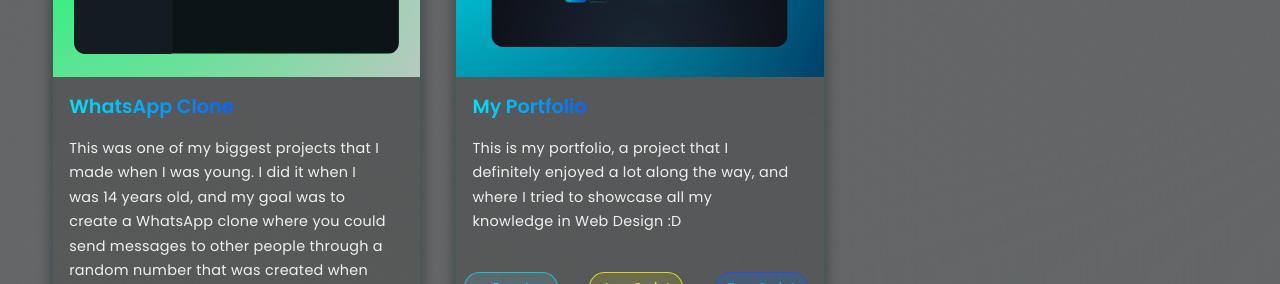
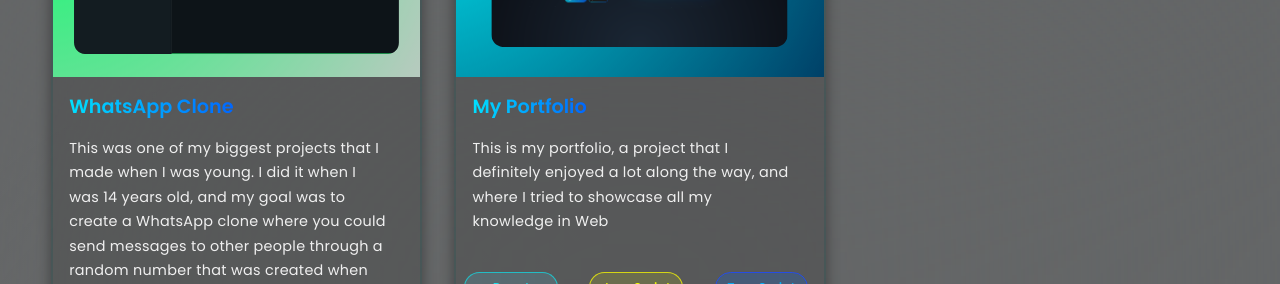
Before and after one commit to Danipro942/Portfolio, a React (Vite) app: page / in a window 1280 px wide. Shown: the part 3240-3524 px from the top of the page. Built offline with nearby package versions, Linux system fonts and the light colour scheme.

Commit message:
Ceo and fixing lgn

```diff
--- a/src/Components/Experience/TabbedComponent/index.tsx
+++ b/src/Components/Experience/TabbedComponent/index.tsx
@@ -25,7 +25,6 @@ const TabbedComponent = () => {
     },
   ];
 
-  // Función para manejar el clic en los botones
   const handleTabClick = (tabName: string) => {
     setActiveTab(tabName);
   };
@@ -33,7 +32,6 @@ const TabbedComponent = () => {
   return (
     <>
       <div className="tab-container" data-aos="fade-up">
-        {/* El slider ahora usa una clase dinámica para su posición */}
         <div className={`slider tab-${activeTab}`}></div>
 
         {tabsData.map((tab) => (
@@ -47,7 +45,6 @@ const TabbedComponent = () => {
         ))}
       </div>
 
-      {/* Contenido dinámico */}
       <div className="tab-content">
         {tabsData.find((tab) => tab.id === activeTab)?.content}
       </div>
--- a/src/locals/en/global.json
+++ b/src/locals/en/global.json
@@ -65,7 +65,7 @@
             "description2": "This application undoubtedly fills me with pride and is one of my greatest projects, combining all the experience I have acquired over the years. It is a real-time messaging application that uses proprietary libraries such as Express and Socket.io, so you can receive messages in real time from other people.",
             "description3": "This is a Todo Task app that combines both Front-End and Back-End. It's a practice project, but I made it to test my Back-End skills at that time.",
             "description4": "This was one of my biggest projects that I made when I was young. I did it when I was 14 years old, and my goal was to create a WhatsApp clone where you could send messages to other people through a random number that was created when you registered your account. Unfortunately, I couldn't finish it 100%, but the basic functionalities, such as sending real-time messages, work and show the knowledge I had at that age.",
-            "description5": "This is my portfolio, a project that I definitely enjoyed a lot along the way, and where I tried to showcase all my knowledge in Web Design :D"
+            "description5": "This is my portfolio, a project that I definitely enjoyed a lot along the way, and where I tried to showcase all my knowledge in Web "
         },
         "tabsData": {
             "projects": "Projects",
--- a/src/locals/es/global.json
+++ b/src/locals/es/global.json
@@ -65,8 +65,7 @@
             "description2": "Sin duda, esta aplicación me llena de orgullo y es uno de mis mayores proyectos, combinando toda la experiencia que he adquirido a lo largo de los años. Es una aplicación de mensajería en tiempo real que utiliza librerías propias como Express y Socket.io, para que puedas recibir mensajes en tiempo real de otras personas.",
             "description3": "Esta es una aplicación de tareas (Todo Task) que combina tanto Front-End como Back-End. Es un proyecto de práctica, pero lo hice para probar mis habilidades de Back-End en ese momento.",
             "description4": "Este fue uno de mis proyectos más grandes que hice cuando era joven. Lo realicé cuando tenía 14 años, y mi objetivo era crear un clon de WhatsApp donde pudieras enviar mensajes a otras personas a través de un número aleatorio que se creaba al registrar tu cuenta. Lamentablemente, no pude terminarlo al 100%, pero las funcionalidades básicas, como enviar mensajes en tiempo real, funcionan y muestran el conocimiento que tenía a esa edad.",
-            "description5": "Este es mi portafolio, un proyecto que definitivamente disfruté mucho durante el proceso, y donde traté de mostrar todo mi conocimiento en Diseño Web :D"
-        }
+            "description5": "Este es mi portafolio, un proyecto que definitivamente disfruté mucho durante el proceso, y donde traté de mostrar todo mi conocimiento en Diseño Web"
         },
         "tabsData": {
             "projects": "Proyectos",
@@ -79,7 +78,8 @@
             "ai&ml": "IA & ML",
             "devops": "DevOps",
             "database": "Base De Datos"
-        },
+        }
+    },
     "contactme": {
         "title": {
             "main": "Contáctame",
```
